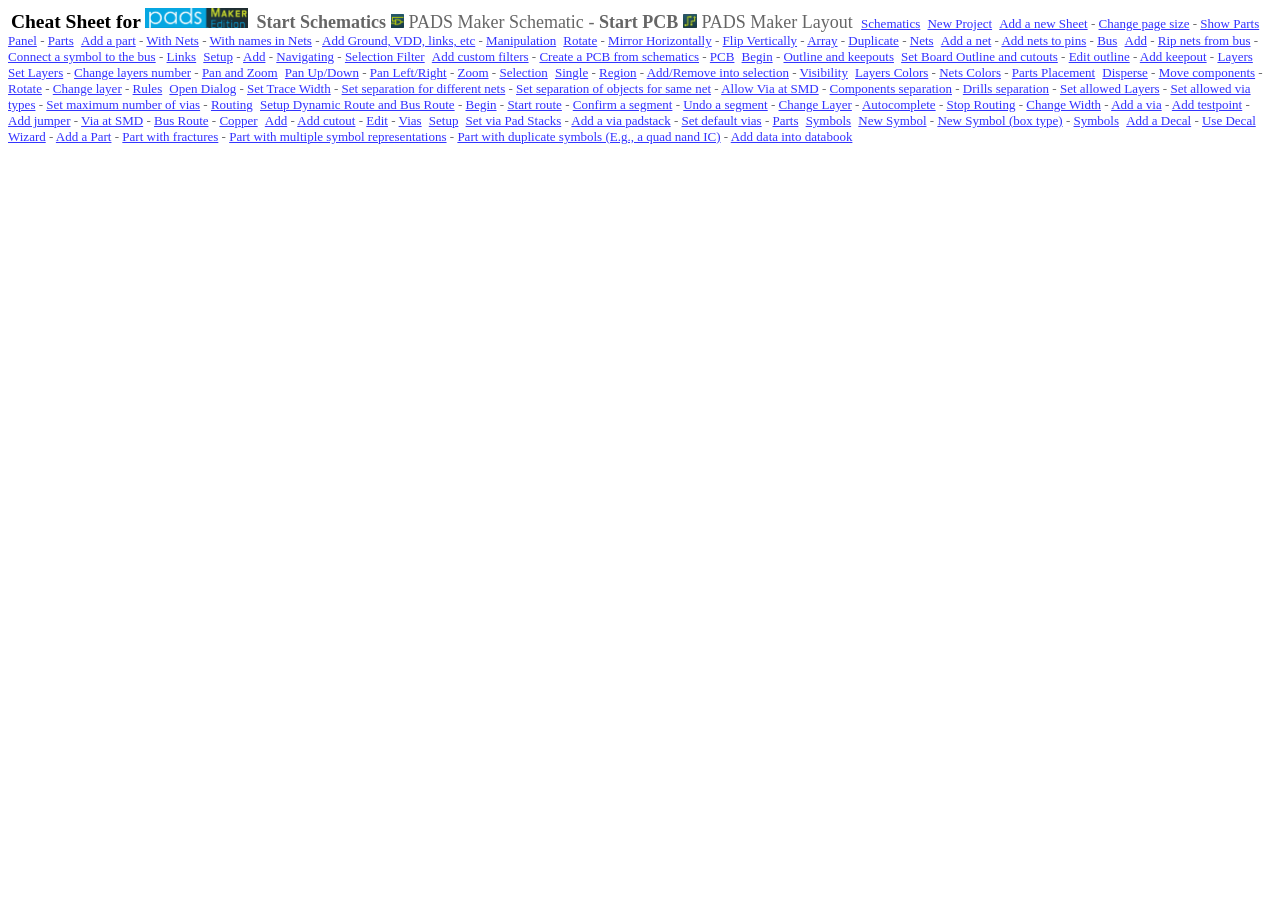
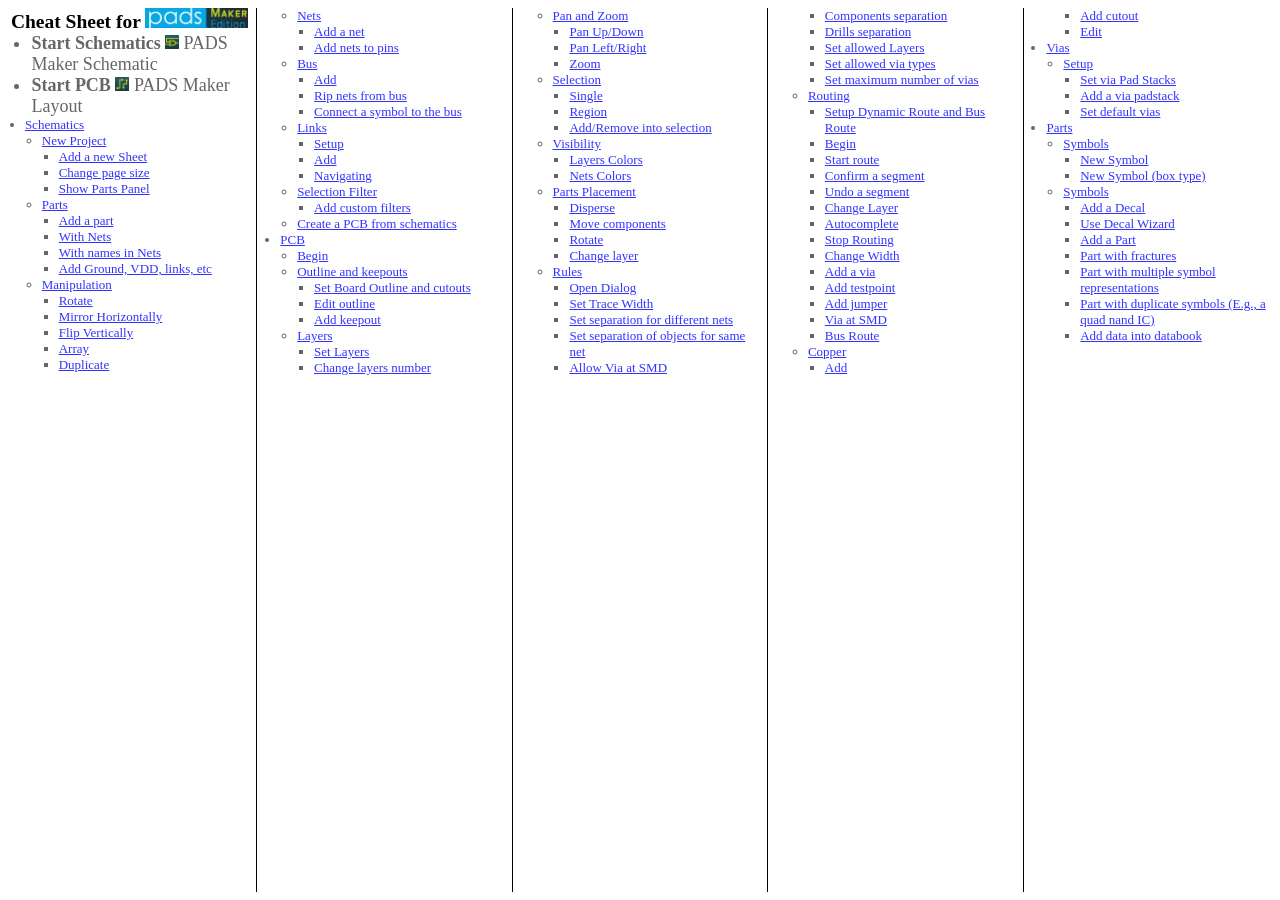
Before and after one commit to clalarco/pads-cheatsheet, a Sphinx documentation site: the page built from source/index-pads-maker.rst, in a window 1280 px wide. Built offline with Sphinx 7.4.7, drawn with Linux system fonts in a browser that asks for light colours; some web fonts are replaced.

Commit message:
Using multicolumn css as default

```diff
--- a/source/conf.py
+++ b/source/conf.py
@@ -218,4 +218,4 @@
 epub_exclude_files = ['search.html']
 
 def setup(app):
-    app.add_stylesheet('css/cheatsheet.css')
+    app.add_stylesheet('css/cheatsheet_multicolumn.css')
```
